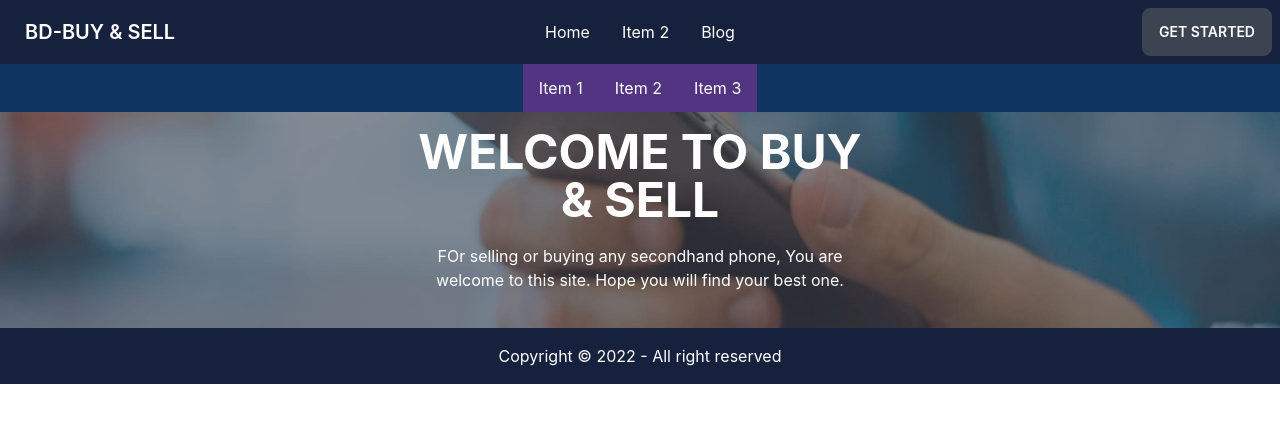
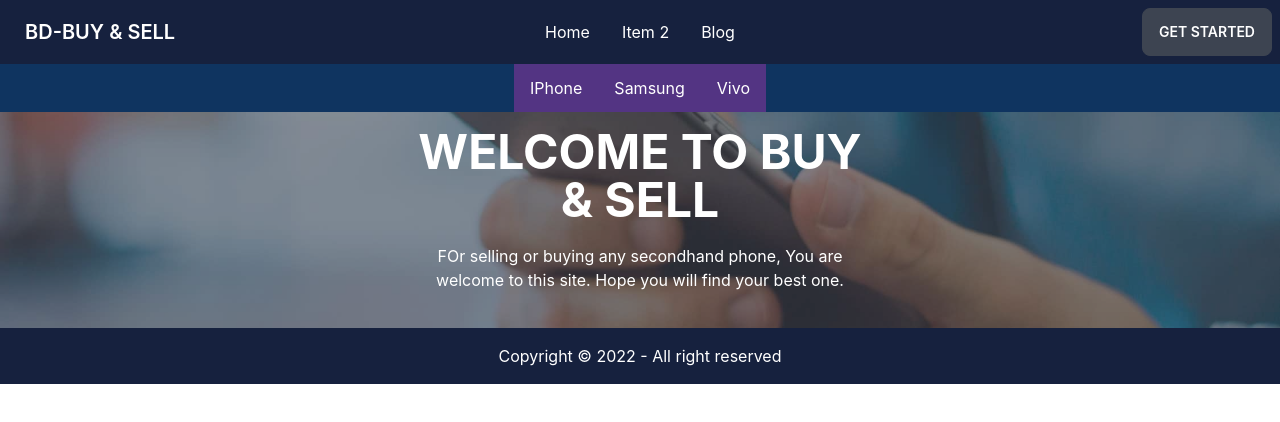
Before and after one commit to Taher027/resale-website-clint-side, a React (Create React App) app: page / in a window 1280 px wide. Shown: the top 422 px of the page. Built offline with nearby package versions, Linux system fonts and the light colour scheme.

Commit message:
added category

```diff
--- a/src/Pages/Home/Category.js
+++ b/src/Pages/Home/Category.js
@@ -6,9 +6,9 @@ const Category = () => {
         <div className='text-center'>
             <div>
                 <ul className="menu  items-center menu-horizontal bg-[#533483] ">
-                    <li><Link>Item 1</Link></li>
-                    <li><Link>Item 2</Link></li>
-                    <li><Link>Item 3</Link></li>
+                    <li><Link>IPhone</Link></li>
+                    <li><Link>Samsung</Link></li>
+                    <li><Link>Vivo</Link></li>
                 </ul>
             </div>
        </div>
```
